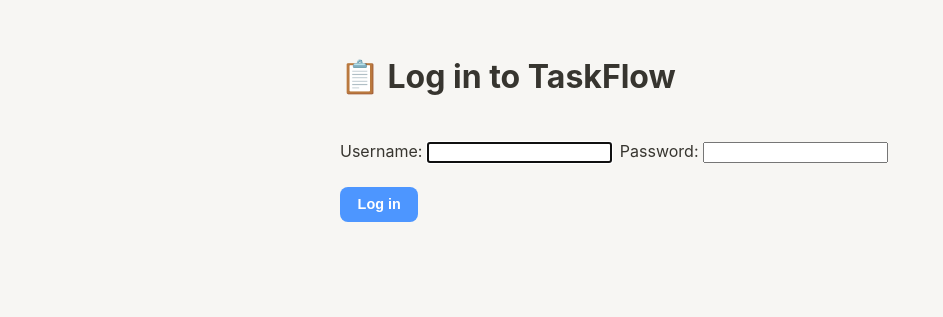
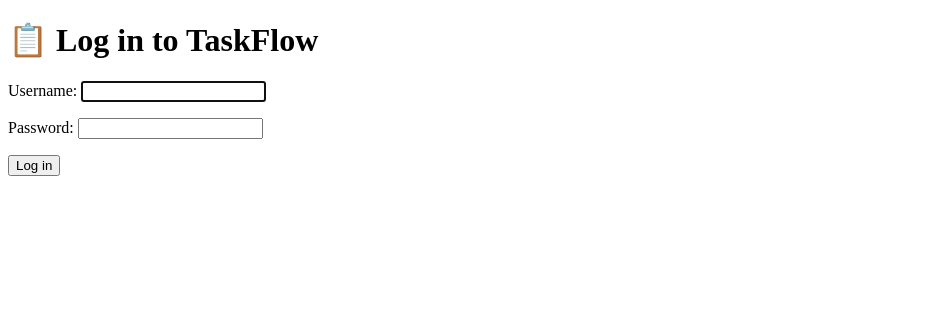
Before and after one commit to AdwaitSatav/Taskflow-Lab-IMAP, a Django app: page /accounts/login/ in a window 1280 px wide. Shown: the top 317 px of the page, without its empty margins (0-943 px from the left). Run offline with Django 5.2, Linux system fonts and the light colour scheme.

Commit message:
Build TaskFlow Django app

```diff
--- a/taskflow/urls.py
+++ b/taskflow/urls.py
@@ -4,7 +4,11 @@ from django.contrib.auth import views as auth_views
 
 urlpatterns = [
     path("admin/", admin.site.urls),
-    path("accounts/login/", auth_views.LoginView.as_view(template_name="login.html"), name="login"),
+    path(
+        "accounts/login/",
+        auth_views.LoginView.as_view(template_name="login.html"),
+        name="login",
+    ),
     path("accounts/", include("django.contrib.auth.urls")),
     path("", include("tasks.urls")),
 ]
--- a/tasks/static/tasks/style.css
+++ b/tasks/static/tasks/style.css
@@ -1,54 +1,219 @@
-*, *::before, *::after { box-sizing: border-box; }
+*, *::before, *::after {
+    box-sizing: border-box;
+}
 
 :root {
-  --text:#37352f; --text-muted:#787774;
-  --bg:#ffffff; --bg-soft:#f7f6f3; --border:#ebebea;
-  --accent:#4d96ff; --accent-soft:#eaf2ff;
-  --danger:#e5534b; --success:#4dd4ac; --warn:#ffa62b;
-  --radius:8px; --radius-lg:16px;
-}
-[data-theme="dark"] {
-  --text:#e9e9e7; --text-muted:#a3a29e; --bg:#17171a; --bg-soft:#232327; --border:#38383d; --accent-soft:#1d2a45;
+    --text: #37352f;
+    --text-muted: #787774;
+    --bg: #ffffff;
+    --bg-soft: #f7f6f3;
+    --border: #ebebea;
+    --accent: #4d96ff;
+    --accent-soft: #eaf2ff;
+    --danger: #e5534b;
+    --success: #4dd4ac;
+    --warn: #ffa62b;
+    --radius: 8px;
+    --radius-lg: 16px;
 }
 
-body { margin:0; background:var(--bg-soft); color:var(--text); font-family:-apple-system,"Segoe UI","Helvetica Neue",Arial,sans-serif; line-height:1.5; }
-.app { max-width:640px; margin:0 auto; padding:2rem 1.25rem 5rem; }
-
-header.app-header { display:flex; align-items:center; justify-content:space-between; margin-bottom:1.5rem; }
-header.app-header h1 { font-size:1.5rem; margin:0; }
-.task-count { font-size:.85rem; color:var(--text-muted); font-weight:400; }
-#theme-btn { background:var(--bg); border:1px solid var(--border); border-radius:999px; padding:.4rem .9rem; font-size:.85rem; cursor:pointer; color:var(--text); }
-#theme-btn:hover { border-color:var(--accent); }
-
-form#add-form { display:flex; gap:.5rem; margin-bottom:1rem; flex-wrap:wrap; }
-#task-input { flex:1 1 200px; padding:.6rem .8rem; border:1px solid var(--border); border-radius:var(--radius); background:var(--bg); color:var(--text); font-size:.95rem; }
-#priority-select, input[type="date"] { padding:.6rem; border:1px solid var(--border); border-radius:var(--radius); background:var(--bg); color:var(--text); }
-button.btn, .btn { background:var(--accent); color:#fff; border:none; border-radius:var(--radius); padding:.6rem 1.1rem; font-weight:600; cursor:pointer; font-size:.9rem; }
-button.btn:hover, .btn:hover { opacity:.9; }
-
-ul#task-list { list-style:none; margin:0; padding:0; display:flex; flex-direction:column; gap:.5rem; }
-ul#task-list li {
-  display:flex; align-items:center; gap:.6rem;
-  background:var(--bg); border:1px solid var(--border); border-radius:var(--radius);
-  padding:.7rem .9rem;
+[data-theme="dark"] {
+    --text: #e9e9e7;
+    --text-muted: #a3a29e;
+    --bg: #17171a;
+    --bg-soft: #232327;
+    --border: #38383d;
+    --accent-soft: #1d2a45;
 }
 
-.task-check { width:20px; height:20px; border-radius:50%; border:2px solid var(--border); background:none; cursor:pointer; flex:none; display:flex; align-items:center; justify-content:center; color:#fff; font-size:.7rem; padding:0; }
-.task-check[data-done="true"] { background:var(--success); border-color:var(--success); }
+body {
+    margin: 0;
+    background: var(--bg-soft);
+    color: var(--text);
+    font-family: -apple-system, "Segoe UI", "Helvetica Neue", Arial, sans-serif;
+    line-height: 1.5;
+}
 
-.task-title { flex:1; font-size:.9rem; word-break:break-word; }
-li[data-done="true"] .task-title { text-decoration:line-through; color:var(--text-muted); }
+.app {
+    max-width: 640px;
+    margin: 0 auto;
+    padding: 2rem 1.25rem 5rem;
+}
 
-.badge { font-size:.7rem; font-weight:700; padding:.15rem .5rem; border-radius:999px; text-transform:uppercase; letter-spacing:.03em; }
-.badge[data-priority="high"] { background:#fde3e1; color:var(--danger); }
-.badge[data-priority="medium"] { background:#fff2df; color:#a6650f; }
-.badge[data-priority="low"] { background:#e6f9f2; color:#1f8f6b; }
+header.app-header {
+    display: flex;
+    align-items: center;
+    justify-content: space-between;
+    margin-bottom: 1.5rem;
+}
 
-.delete-btn { background:none; border:none; color:var(--text-muted); cursor:pointer; font-size:1rem; padding:.2rem .4rem; border-radius:4px; }
-.delete-btn:hover { color:var(--danger); background:var(--bg-soft); }
+header.app-header h1 {
+    font-size: 1.5rem;
+    margin: 0;
+}
 
-#empty-state { text-align:center; color:var(--text-muted); padding:2.5rem 1rem; font-size:.9rem; list-style:none; }
+header.app-header > div {
+    display: flex;
+    align-items: center;
+    gap: 0.5rem;
+}
 
-@media (max-width:420px) {
-  form#add-form { flex-direction:column; }
+#theme-btn {
+    background: var(--bg);
+    border: 1px solid var(--border);
+    border-radius: 999px;
+    padding: 0.4rem 0.9rem;
+    font-size: 0.85rem;
+    cursor: pointer;
+    color: var(--text);
 }
+
+#theme-btn:hover {
+    border-color: var(--accent);
+}
+
+form#add-form {
+    display: flex;
+    gap: 0.5rem;
+    margin-bottom: 1rem;
+    flex-wrap: wrap;
+}
+
+#task-input {
+    flex: 1 1 200px;
+    padding: 0.6rem 0.8rem;
+    border: 1px solid var(--border);
+    border-radius: var(--radius);
+    background: var(--bg);
+    color: var(--text);
+    font-size: 0.95rem;
+}
+
+#priority-select,
+input[type="date"] {
+    padding: 0.6rem;
+    border: 1px solid var(--border);
+    border-radius: var(--radius);
+    background: var(--bg);
+    color: var(--text);
+}
+
+button.btn,
+.btn {
+    background: var(--accent);
+    color: #fff;
+    border: none;
+    border-radius: var(--radius);
+    padding: 0.6rem 1.1rem;
+    font-weight: 600;
+    cursor: pointer;
+    font-size: 0.9rem;
+}
+
+button.btn:hover,
+.btn:hover {
+    opacity: 0.9;
+}
+
+ul#task-list {
+    list-style: none;
+    margin: 0;
+    padding: 0;
+    display: flex;
+    flex-direction: column;
+    gap: 0.5rem;
+}
+
+ul#task-list li {
+    display: flex;
+    align-items: center;
+    gap: 0.6rem;
+    background: var(--bg);
+    border: 1px solid var(--border);
+    border-radius: var(--radius);
+    padding: 0.7rem 0.9rem;
+}
+
+.task-check {
+    width: 20px;
+    height: 20px;
+    border-radius: 50%;
+    border: 2px solid var(--border);
+    background: none;
+    cursor: pointer;
+    flex: none;
+    display: flex;
+    align-items: center;
+    justify-content: center;
+    color: #fff;
+    font-size: 0.7rem;
+    padding: 0;
+}
+
+.task-check[data-done="true"] {
+    background: var(--success);
+    border-color: var(--success);
+}
+
+.task-title {
+    flex: 1;
+    font-size: 0.9rem;
+    word-break: break-word;
+}
+
+li[data-done="true"] .task-title {
+    text-decoration: line-through;
+    color: var(--text-muted);
+}
+
+.badge {
+    font-size: 0.7rem;
+    font-weight: 700;
+    padding: 0.15rem 0.5rem;
+    border-radius: 999px;
+    text-transform: uppercase;
+    letter-spacing: 0.03em;
+}
+
+.badge[data-priority="high"] {
+    background: #fde3e1;
+    color: var(--danger);
+}
+
+.badge[data-priority="medium"] {
+    background: #fff2df;
+    color: #a6650f;
+}
+
+.badge[data-priority="low"] {
+    background: #e6f9f2;
+    color: #1f8f6b;
+}
+
+.delete-btn {
+    background: none;
+    border: none;
+    color: var(--text-muted);
+    cursor: pointer;
+    font-size: 1rem;
+    padding: 0.2rem 0.4rem;
+    border-radius: 4px;
+}
+
+.delete-btn:hover {
+    color: var(--danger);
+    background: var(--bg-soft);
+}
+
+#empty-state {
+    text-align: center;
+    color: var(--text-muted);
+    padding: 2.5rem 1rem;
+    font-size: 0.9rem;
+}
+
+@media (max-width: 420px) {
+    form#add-form {
+        flex-direction: column;
+    }
+}
--- a/tasks/urls.py
+++ b/tasks/urls.py
@@ -5,5 +5,4 @@ urlpatterns = [
     path("", views.task_list, name="task_list"),
     path("<int:task_id>/toggle/", views.toggle_task, name="toggle_task"),
     path("<int:task_id>/delete/", views.delete_task, name="delete_task"),
-    path("clear-completed/", views.clear_completed, name="clear_completed"),
 ]
--- a/templates/login.html
+++ b/templates/login.html
@@ -1,16 +1,16 @@
 <!DOCTYPE html>
 <html>
 <head>
-  <title>Log in — TaskFlow</title>
-  {% load static %}
-  <link rel="stylesheet" href="{% static 'tasks/style.css' %}">
+    <title>Log in — TaskFlow</title>
 </head>
-<body class="app">
-  <h1>📋 Log in to TaskFlow</h1>
-  <form method="post" id="add-form">
-    {% csrf_token %}
-    {{ form.as_p }}
-    <button type="submit" class="btn">Log in</button>
-  </form>
+<body>
+    <h1>📋 Log in to TaskFlow</h1>
+
+    <form method="post">
+        {% csrf_token %}
+        {{ form.as_p }}
+
+        <button type="submit">Log in</button>
+    </form>
 </body>
 </html>
```
Also changed, not shown: taskflow/settings.py (+4 -4 lines), tasks/templates/tasks/task_list.html (+93 -21 lines), tasks/views.py (+34 -10 lines).
